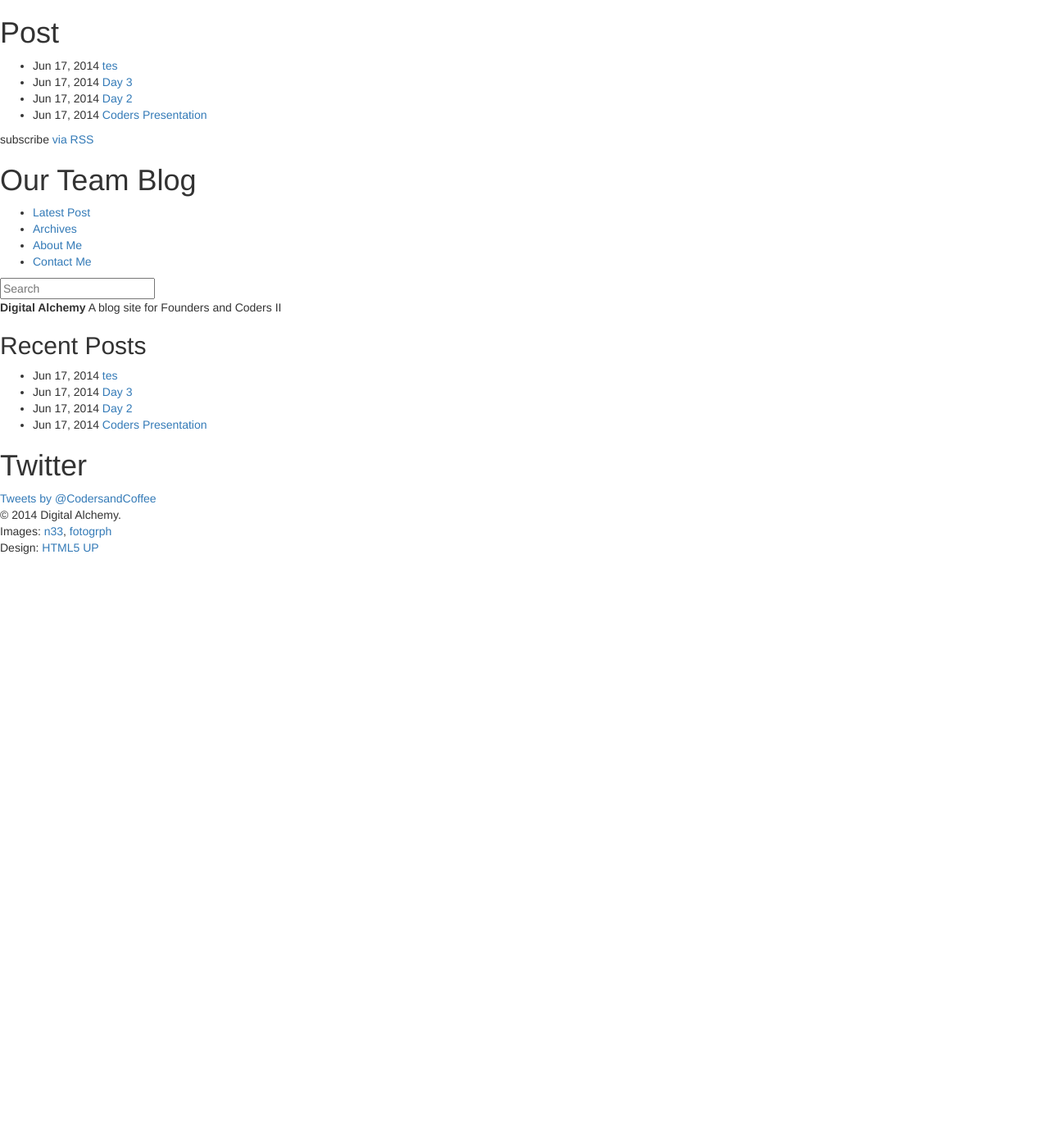
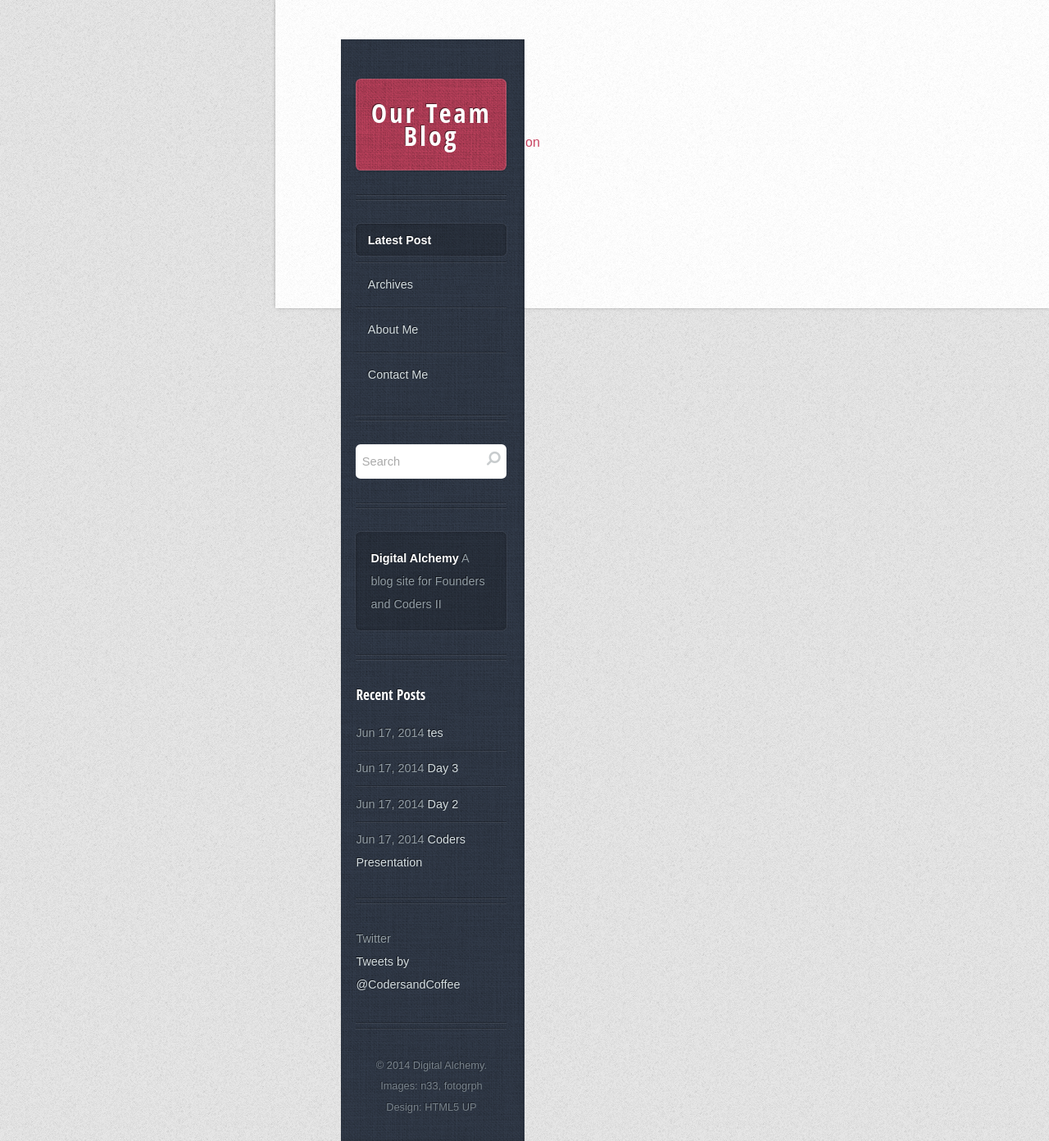
Before and after one commit to leochilds/digitalalchemy, a Jekyll site: the page built from index.html, in a window 1280 px wide. Shown: the whole page at 82% size. Built offline with Jekyll 4.4.1, drawn with Linux system fonts in a browser that asks for light colours; nearby versions of some CDN libraries; comment, search, counter and statistics services are not loaded; before the commit the page ends 900 px from its top, so only the background shows below that.

Commit message:
forgot the forward slash

```diff
--- a/_includes/head.html
+++ b/_includes/head.html
@@ -9,10 +9,10 @@
     <link href="//maxcdn.bootstrapcdn.com/bootstrap/3.1.1/css/bootstrap.min.css" rel="stylesheet">
     </head>
     <!-- Custom CSS -->
-    <link rel="stylesheet" href="{{"css/skel-noscript.css" | prepend: site.baseurl }}" />
-			<link rel="stylesheet" href="{{"css/style.css" | prepend: site.baseurl }}"/>
-			<link rel="stylesheet" href="{{"css/style-desktop.css" | prepend: site.baseurl }}"/>
-			<link rel="stylesheet" href="{{"css/style-wide.css" | prepend: site.baseurl }}"/>
+    <link rel="stylesheet" href="{{"/css/skel-noscript.css" | prepend: site.baseurl }}" />
+			<link rel="stylesheet" href="{{"/css/style.css" | prepend: site.baseurl }}"/>
+			<link rel="stylesheet" href="{{"/css/style-desktop.css" | prepend: site.baseurl }}"/>
+			<link rel="stylesheet" href="{{"/css/style-wide.css" | prepend: site.baseurl }}"/>
 
 
 
```
